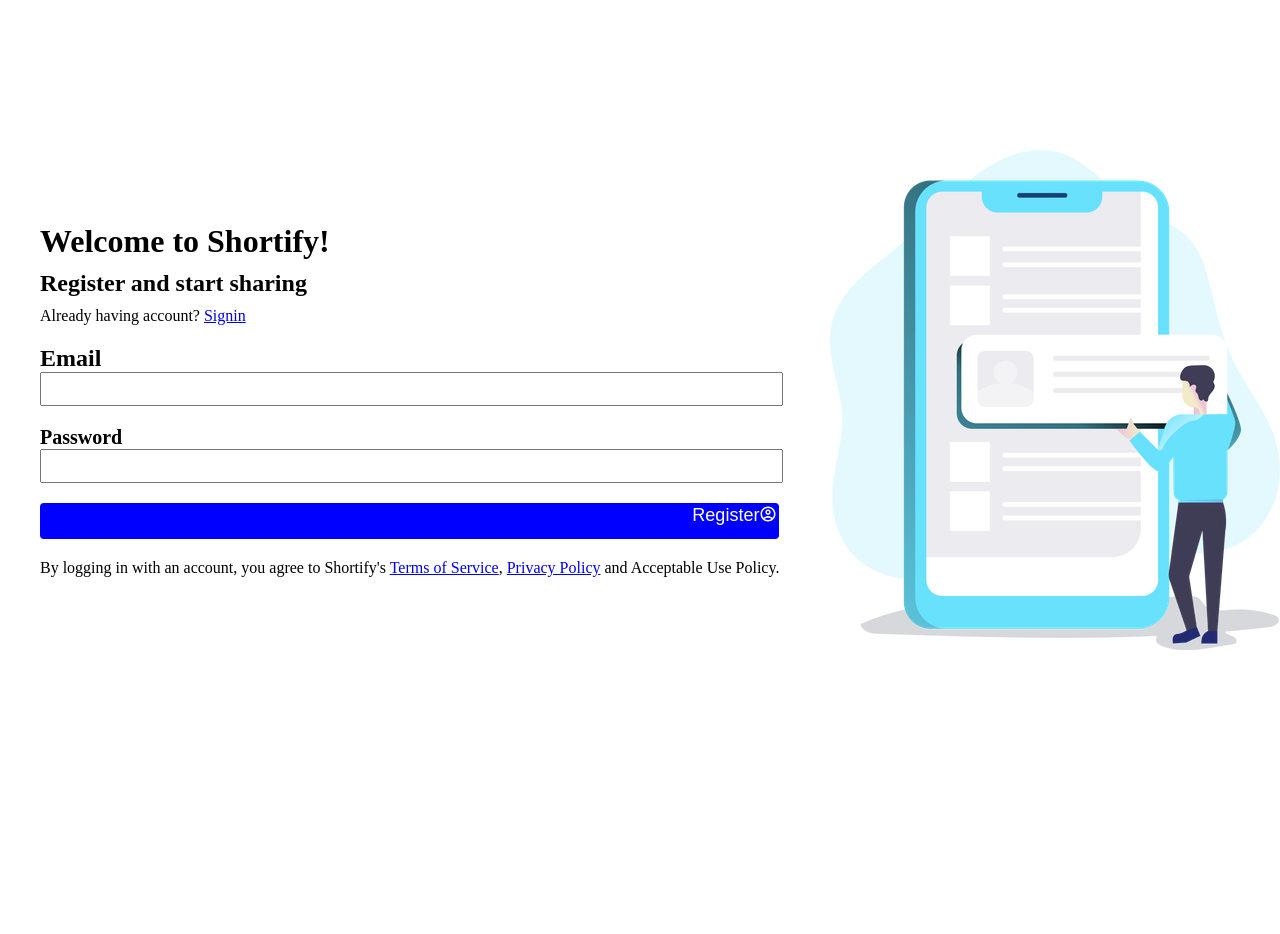
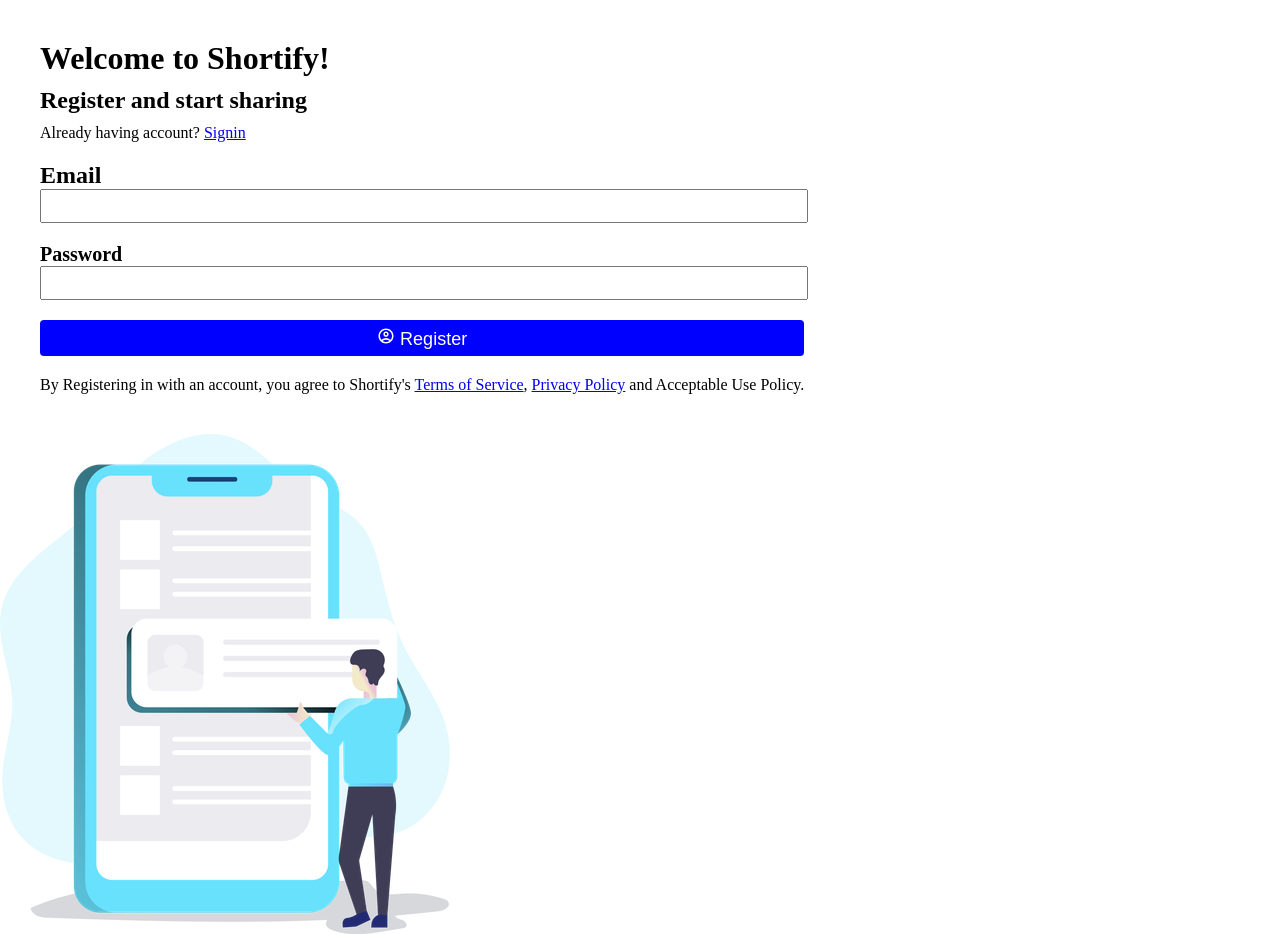
Before and after one commit to asingh88029/short-url-frontend-lpu-winter-pep-25, a React (Vite) app: page /auth/signup in a window 1280 px wide. Before the commit the page ends 800 px from the top, so only its background shows below. Built offline with nearby package versions, Linux system fonts and the light colour scheme.

Commit message:
form-container changed to signup-form-container and signin-form-container

```diff
--- a/src/screens/SigninScreen.css
+++ b/src/screens/SigninScreen.css
@@ -1,4 +1,4 @@
-.form-container :nth-child(4){
+.signin-form-container :nth-child(4){
     display: flex;
     flex-direction: row-reverse;
 }
@@ -9,7 +9,7 @@
     align-items: center;
 }
 
-.form-container{
+.signin-form-container{
     display: flex;
     flex-direction: column;
     justify-content: center;
@@ -17,7 +17,7 @@
     padding: 40px;
 }
 
-.form-container > div:first-child{
+.signin-form-container > div:first-child{
     display: flex;
     flex-direction: column;
     gap : 10px
--- a/src/screens/SigninScreen.jsx
+++ b/src/screens/SigninScreen.jsx
@@ -13,7 +13,7 @@
   return (
     <div className="signin-screen">
         {/* Form */}
-        <div className="form-container">
+        <div className="signin-form-container">
             <div>
                 <h1>Welcome to Shortify!</h1>
                 <h2>Login and start sharing</h2>
--- a/src/screens/SignupScreen.css
+++ b/src/screens/SignupScreen.css
@@ -4,13 +4,13 @@
     align-items: center;
 }
 
-.form-container > div:first-child{
+.signup-form-container > div:first-child{
     display: flex;
     flex-direction: column;
     gap : 10px;
 }
 
-.form-container{
+.signup-form-container{
     display: flex;
     flex-direction: column;
     justify-content: center;
--- a/src/screens/SignupScreen.jsx
+++ b/src/screens/SignupScreen.jsx
@@ -13,7 +13,7 @@
   return (
     <div className="signup-screen">
         {/* Form */}
-        <div className="form-container">
+        <div className="signup-form-container">
             <div>
                 <h1>Welcome to Shortify!</h1>
                 <h2>Register and start sharing</h2>
@@ -23,7 +23,7 @@
             <PasswordInput/>
             <FilledButton size="large"><MdOutlineAccountCircle/> Register</FilledButton>
             <div className="tnc-container">
-                <p>By logging in with an account, you agree to Shortify's {<Link to="/terms-and-conditions">Terms of Service</Link>}, {<Link to="/privacy-policy">Privacy Policy</Link>} and Acceptable Use Policy.</p>
+                <p>By Registering in with an account, you agree to Shortify's {<Link to="/terms-and-conditions">Terms of Service</Link>}, {<Link to="/privacy-policy">Privacy Policy</Link>} and Acceptable Use Policy.</p>
             </div>
         </div>
         {/* Image */}
```
